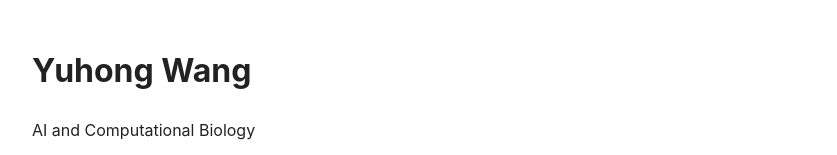
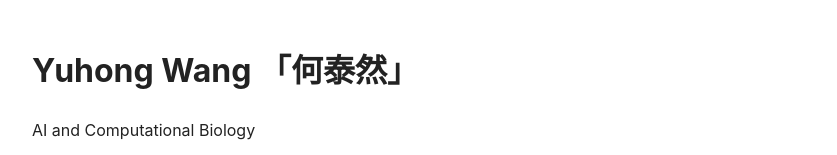
Before and after one commit to yuhong2024/yuhong2024.github.io, a plain HTML site: page index.html in a window 1280 px wide. Shown: the top 155 px of the page, without its empty margins (218-1055 px from the left). Drawn offline with Linux system fonts and the light colour scheme.

Commit message:
Update index.html

```diff
--- a/index.html
+++ b/index.html
@@ -4,13 +4,13 @@
     <meta charset="utf-8">
     <meta name="viewport" content="width=device-width, initial-scale=1">
     <meta name="description" content="Academic homepage of Yuhong Wang — AI & Computational Biology; news, publications, projects, education, and contact.">
-    <title>Yuhong Wang 「王玉宏」| Academic Homepage</title>
+    <title>Yuhong Wang | Academic Homepage</title>
     <link rel="stylesheet" href="css/style.css">
 </head>
 <body>
     <main class="container">
         <header class="site-header">
-            <h1 class="name">Yuhong Wang</h1>
+            <h1 class="name">Yuhong Wang 「何泰然」 </h1>
             <p class="tagline">AI and Computational Biology</p>
             <p class="contact">
                 Email: <a href="mailto:echooler@gmail.com">echooler@gmail.com</a> ·
```
